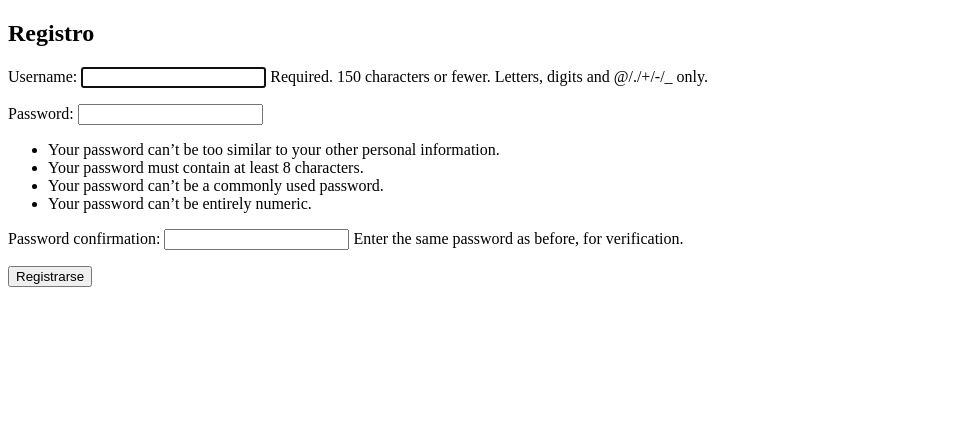
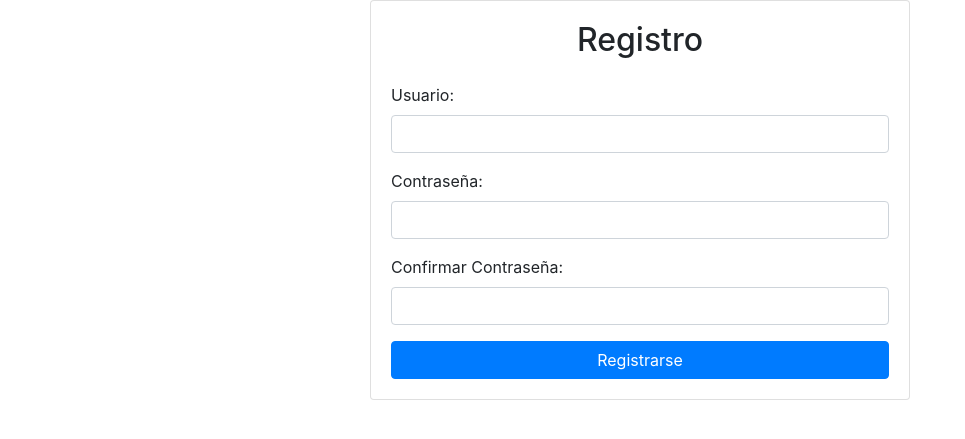
Before and after one commit to AlexaRelated/AlejandraBustos-MarviCare, a Django app: page /registro/ in a window 1280 px wide. Shown: the top 439 px of the page, without its empty margins (0-965 px from the left). Run offline with Django 5.2, Linux system fonts and the light colour scheme; some libraries are stand-ins or nearby versions.

Commit message:
modificando template registro para mejorar el diseño

```diff
--- a/inicio/templates/inicio/index.html
+++ b/inicio/templates/inicio/index.html
@@ -9,6 +9,12 @@
         <meta name="author" content="" />
         <title>MarviCare</title>
         <link rel="icon" type="image/x-icon" href="assets/favicon.ico" />
+        <!-- Registro -->
+        <link rel="stylesheet" href="https://stackpath.bootstrapcdn.com/bootstrap/4.5.2/css/bootstrap.min.css">
+        <script src="https://code.jquery.com/jquery-3.5.1.slim.min.js"></script>
+        <script src="https://cdn.jsdelivr.net/npm/@popperjs/core@2.9.2/dist/umd/popper.min.js"></script>
+        <script src="https://stackpath.bootstrapcdn.com/bootstrap/4.5.2/js/bootstrap.min.js"></script>
+
         <!-- Font Awesome icons (free version)-->
         <script src="https://use.fontawesome.com/releases/v6.3.0/js/all.js" crossorigin="anonymous"></script>
         <!-- Google fonts-->
--- a/inicio/templates/inicio/registro.html
+++ b/inicio/templates/inicio/registro.html
@@ -1,14 +1,38 @@
+{% load static %}
 <!DOCTYPE html>
 <html>
 <head>
     <title>Registro</title>
+    <link rel="stylesheet" href="https://stackpath.bootstrapcdn.com/bootstrap/4.5.2/css/bootstrap.min.css">
+    <link rel="stylesheet" type="text/css" href="{% static 'styles.css' %}">
 </head>
 <body>
-    <h2>Registro</h2>
-    <form method="post">
-        {% csrf_token %}
-        {{ form.as_p }}
-        <button type="submit">Registrarse</button>
-    </form>
+    <div class="container">
+        <div class="row justify-content-center">
+            <div class="col-md-6">
+                <div class="card">
+                    <div class="card-body">
+                        <h2 class="text-center mb-4">Registro</h2>
+                        <form method="post">
+                            {% csrf_token %}
+                            <div class="form-group">
+                                <label for="username">Usuario:</label>
+                                <input type="text" class="form-control" name="username" required>
+                            </div>
+                            <div class="form-group">
+                                <label for="password1">Contraseña:</label>
+                                <input type="password" class="form-control" name="password1" required>
+                            </div>
+                            <div class="form-group">
+                                <label for="password2">Confirmar Contraseña:</label>
+                                <input type="password" class="form-control" name="password2" required>
+                            </div>
+                            <button type="submit" class="btn btn-primary btn-block">Registrarse</button>
+                        </form>
+                    </div>
+                </div>
+            </div>
+        </div>
+    </div>
 </body>
 </html>
```
Also changed, not shown: inicio/static/assets/css/styles.css.
